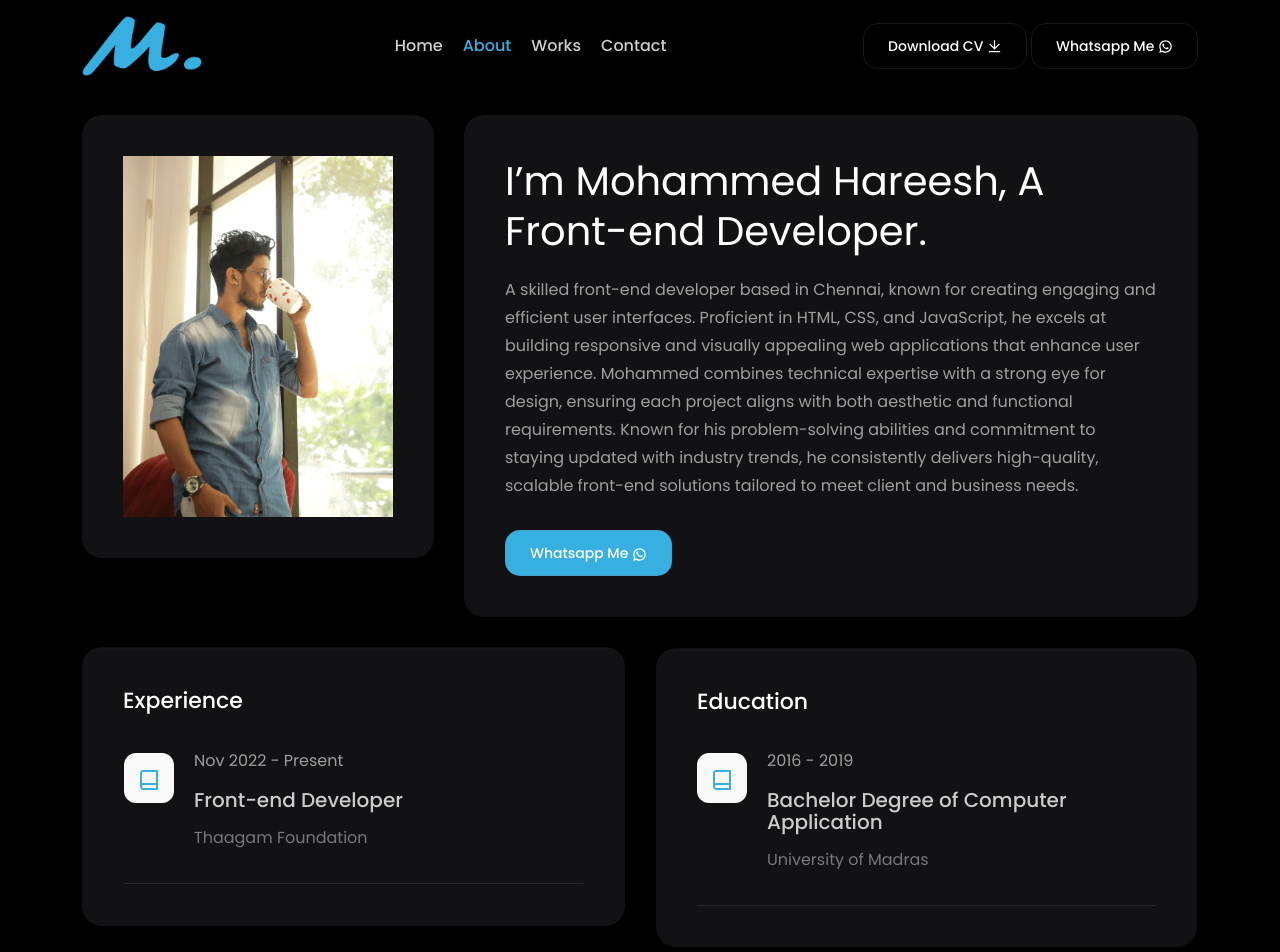
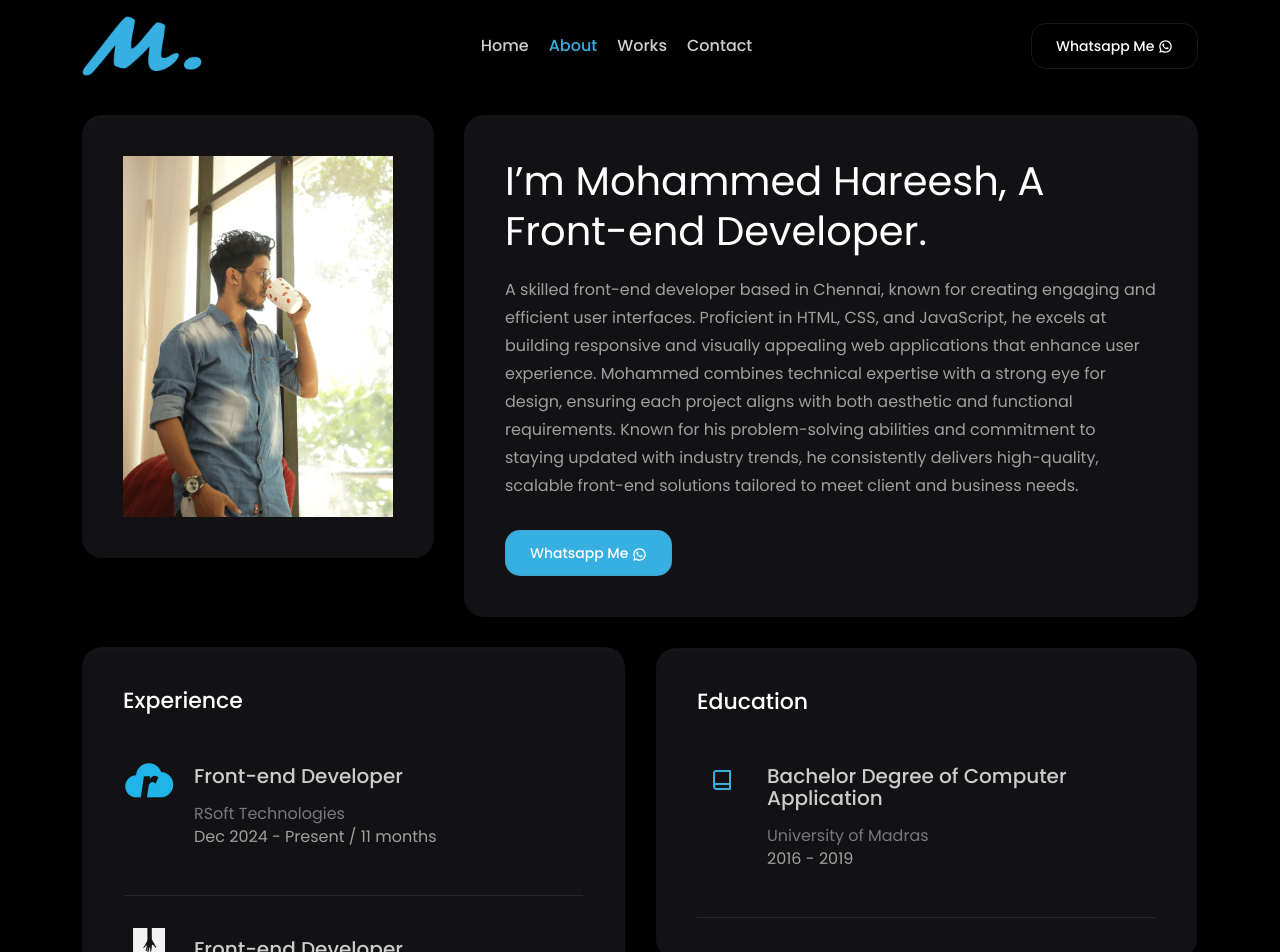
Before and after one commit to Mohammedhareesh/Portfolio, a React (Vite) app: page /about in a window 1280 px wide. Shown: the top 952 px of the page. Built offline with nearby package versions, Linux system fonts and the light colour scheme.

Commit message:
Updated company details

```diff
--- a/src/App.jsx
+++ b/src/App.jsx
@@ -11,18 +11,18 @@ const App = () => {
         const handleContextMenu = (e) => {
             e.preventDefault();
             setShowWarning(true);
-            setTimeout(() => setShowWarning(false), 2000); // Display message for 2 seconds
+            setTimeout(() => setShowWarning(false), 2000);
         };
 
         const handleKeyDown = (e) => {
             if (
-                e.keyCode === 123 || // F12
-                (e.ctrlKey && e.shiftKey && (e.keyCode === 73 || e.keyCode === 74 || e.keyCode === 67)) || // Ctrl+Shift+I/J/C
-                (e.ctrlKey && e.keyCode === 85) // Ctrl+U
+                e.keyCode === 123 ||
+                (e.ctrlKey && e.shiftKey && (e.keyCode === 73 || e.keyCode === 74 || e.keyCode === 67)) ||
+                (e.ctrlKey && e.keyCode === 85)
             ) {
                 e.preventDefault();
                 setShowWarning(true);
-                setTimeout(() => setShowWarning(false), 2000); // Display message for 2 seconds
+                setTimeout(() => setShowWarning(false), 2000);
             }
         };
 
--- a/src/assets/css/style.css
+++ b/src/assets/css/style.css
@@ -1574,7 +1574,7 @@ ul.extra-skills li i {
     margin-right: 20px;
     width: 50px;
     height: 50px;
-    background: #F9F9F9;
+    /* background: #F9F9F9; */
     line-height: 50px;
     border-radius: 12px;
     text-align: center;
--- a/src/components/sections/header.jsx
+++ b/src/components/sections/header.jsx
@@ -2,11 +2,11 @@ import React, {useEffect, useState} from 'react'
 import {Link, useLocation} from 'react-router-dom'
 import {RiWhatsappLine, RiDownloadLine} from '@remixicon/react'
 import logo from '../../assets/images/logo/logo_fav.png'
-import cv from '../../assets/cv/Mohammed_Hareesh.pdf';
+// import cv from '../../assets/cv/Mohammed_Hareesh.pdf';
 import {menuList} from '../../utlits/Datas/menuList'
 
 const Header = () => {
-    const {pathname} = useLocation(); // Get the current path
+    const {pathname} = useLocation();
     const [isSticky,
         setIsSticky] = useState(false)
 
@@ -83,11 +83,11 @@ const Header = () => {
                                 </div>
                             </nav>
                         </div>
-                        <div className="menu-btns mx-1">
+                        {/* <div className="menu-btns mx-1">
                             <a href={cv} download="Mohammed_Hareesh_CV.pdf" className="theme-btn">
                                 Download CV <RiDownloadLine size={15}/>
                             </a>
-                        </div>
+                        </div> */}
                         <div className="menu-btns">
                             <Link target='_blank' to="https://wa.me/919092334732" className="theme-btn">
                                 Whatsapp Me <RiWhatsappLine size={15}/>
--- a/src/components/sections/hero.jsx
+++ b/src/components/sections/hero.jsx
@@ -3,7 +3,6 @@ import { Link } from 'react-router-dom';
 import Marquee from "react-fast-marquee";
 import {
     RiFacebookCircleFill,
-    RiTwitterXLine,
     RiLinkedinFill,
     RiGithubLine,
     RiCircleFill,
@@ -11,7 +10,7 @@ import {
     RiWhatsappLine
 } from '@remixicon/react';
 import profile from "../../assets/images/about/profile.png";
-import cv from '../../assets/cv/Mohammed_Hareesh.pdf';
+// import cv from '../../assets/cv/Mohammed_Hareesh.pdf';
 import illustrator from "../../assets/images/skills/adobe-illustrator.png";
 import bs5 from "../../assets/images/skills/bootstrap-framework.png";
 import css from "../../assets/images/skills/css3.png";
@@ -31,7 +30,7 @@ import SlideUp from '../../utlits/animations/slideUp';
 const Hero = () => {
     const [experience, setExperience] = useState('');
     const [greeting, setGreeting] = useState('');
-    const [age, setAge] = useState(0);  // New state for age
+    const [age, setAge] = useState(0);
 
     useEffect(() => {
         const calculateExperience = () => {
@@ -70,12 +69,12 @@ const Hero = () => {
         };
 
         const calculateAge = () => {
-            const birthDate = new Date('1998-12-16'); // Your birthdate
+            const birthDate = new Date('1998-12-16');
             const currentDate = new Date();
             let age = currentDate.getFullYear() - birthDate.getFullYear();
             const monthDifference = currentDate.getMonth() - birthDate.getMonth();
 
-            // Check if the birthday has already occurred this year
+
             if (monthDifference < 0 || (monthDifference === 0 && currentDate.getDate() < birthDate.getDate())) {
                 age--;
             }
@@ -124,11 +123,11 @@ const Hero = () => {
                                         </li>
                                     </ul>
                                 </div>
-                                <div className='cv-dwn-btn mt-20'>
+                                {/* <div className='cv-dwn-btn mt-20'>
                                     <a href={cv} download="Mohammed_Hareesh_CV.pdf" className="theme-btn ">
                                         Download CV <RiDownloadLine size={15}/>
                                     </a>
-                                </div>
+                                </div> */}
                             </div>
                         </SlideUp>
                     </div>
--- a/src/components/sections/portfolio.jsx
+++ b/src/components/sections/portfolio.jsx
@@ -21,14 +21,14 @@ const Portfolio = ({ className }) => {
         setAnimationClass(randomAnimation);
     }
 
-    // ------ filter unique category
+
     const filteredCategory = ["All"]
     projectsData.forEach(({ category }) => {
         if (!filteredCategory.includes(category)) {
             filteredCategory.push(category)
         }
     })
-    // ------ filter unique category
+
 
     const filteredProjects = category === 'All' ? projectsData : projectsData.filter(image => image.category === category);
 
--- a/src/components/sections/resume.jsx
+++ b/src/components/sections/resume.jsx
@@ -1,37 +1,137 @@
+import React from 'react'
 import { RiBookLine } from '@remixicon/react'
-import React from 'react'
 import SlideUp from '../../utlits/animations/slideUp'
+import rsoft from "../../assets/images/company/rsoft-icon.png"
+import thaagan from "../../assets/images/company/thaagam-icon.png"
+
+
+const calculateExperienceDuration = (startDate, endDate = new Date()) => {
+  const start = new Date(startDate);
+  const end = endDate === 'Present' ? new Date() : new Date(endDate);
+
+  let years = end.getFullYear() - start.getFullYear();
+  let months = end.getMonth() - start.getMonth();
+
+
+  if (months < 0) {
+    years--;
+    months += 12;
+  }
+
+
+  const formatDuration = () => {
+    if (endDate === 'Present') {
+      return years > 0
+        ? `${years} year${years > 1 ? 's' : ''} ${months} month${months !== 1 ? 's' : ''}`
+        : `${months} month${months !== 1 ? 's' : ''}`;
+    }
+
+    return years > 0
+      ? `${years} year${years > 1 ? 's' : ''} ${months} month${months !== 1 ? 's' : ''}`
+      : `${months} month${months !== 1 ? 's' : ''}`;
+  };
+
+  return formatDuration();
+};
+
+const ExperienceCard = ({ year, title, institution, isExperience = false, companyIcon }) => {
+  const [startDate, endDate] = year.split(' - ');
+  const duration = isExperience ? calculateExperienceDuration(startDate, endDate) : null;
+
+  return (
+    <SlideUp>
+      <div className="resume-item">
+        <div className="icon">
+          {companyIcon ? (
+            <img
+              src={companyIcon}
+              alt={`${institution} logo`}
+              className="company-icon"
+              style={{ width: '50px', height: '50px', objectFit: 'contain',}}
+            />
+          ) : (
+            <RiBookLine />
+          )}
+        </div>
+        <div className="content">
+
+          <h4>{title}</h4>
+          <span className="company">{institution}</span>
+          <span className="years">
+            {isExperience ? `${year} / ${duration}` : year}
+          </span>
+        </div>
+      </div>
+    </SlideUp>
+  );
+};
+
 
 const Resume = () => {
+  const experienceData = [
+    {
+      year: 'Dec 2024 - Present',
+      title: 'Front-end Developer',
+      institution: 'RSoft Technologies',
+      icon: rsoft
+    },
+    {
+      year: 'Nov 2022 - Dec 2024',
+      title: 'Front-end Developer',
+      institution: 'Thaagam Foundation',
+      icon: thaagan
+    }
+  ];
+
+  const educationData = [
+    {
+      year: '2016 - 2019',
+      title: 'Bachelor Degree of Computer Application',
+      institution: 'University of Madras'
+    }
+  ];
+
   return (
     <section id="resume" className="resume-area">
       <div className="container">
         <div className="resume-items">
           <div className="row">
-                        {/* <!-- START EXPERIENCE RESUME DESIGN AREA --> */}
+            {/* Experience Section */}
             <div className="col-xl-6 col-md-6">
               <div className="single-resume">
                 <h2>Experience</h2>
                 <div className="experience-list">
-                                    <Card year={'Nov 2022 - Present'} title={'Front-end Developer'} institution={'Thaagam Foundation'} />
-                                    {/* <Card year={'2021 - 2023'} title={'Marketing Expert GRP'} institution={'Envato Theme Developer'} />
-                                    <Card year={'2021 - 2022'} title={'Web Designer'} institution={'Web Developer & Business Partner'} /> */}
+                  {experienceData.map((exp, index) => (
+                    <ExperienceCard
+                      key={index}
+                      year={exp.year}
+                      title={exp.title}
+                      institution={exp.institution}
+                      isExperience={true}
+                      companyIcon={exp.icon}
+                    />
+                  ))}
                 </div>
               </div>
             </div>
-                        {/* <!-- // END EXPERIENCE RESUME DESIGN AREA -->
-                        <!-- START EDUCATION RESUME DESIGN AREA --> */}
+
+            {/* Education Section */}
             <div className="col-xl-6 col-md-6">
               <div className="experience-list">
                 <div className="single-resume">
                   <h2>Education</h2>
-                                    <Card year={'2016 - 2019'} title={'Bachelor Degree of Computer Application'} institution={'University of Madras'} />
-                                    {/* <Card year={'2021 - 2024'} title={'Higher secoundery Education'} institution={'Premium College United VC'} />
-                                    <Card year={'2020 - 2021'} title={'UI/UX Design'} institution={'Webster College'} /> */}
+                  {educationData.map((edu, index) => (
+                    <ExperienceCard
+                      key={index}
+                      year={edu.year}
+                      title={edu.title}
+                      institution={edu.institution}
+                      isExperience={false}
+                    />
+                  ))}
                 </div>
               </div>
             </div>
-                        {/* <!-- // END EDUCATION RESUME DESIGN AREA --> */}
           </div>
         </div>
       </div>
@@ -40,21 +140,3 @@ const Resume = () => {
 }
 
 export default Resume
-
-
-const Card = ({ year, title, institution }) => {
-    return (
-        <SlideUp>
-            <div className="resume-item">
-                <div className="icon">
-                    <RiBookLine />
-                </div>
-                <div className="content">
-                    <span className="years">{year}</span>
-                    <h4>{title}</h4>
-                    <span className="company"> {institution} </span>
-                </div>
-            </div>
-        </SlideUp>
-    )
-}
```
Also changed, not shown: src/assets/images/company/rsoft-icon.png (added), src/assets/images/company/thaagam-icon.png (added). Lines whose indentation alone changed are shown as unchanged.
